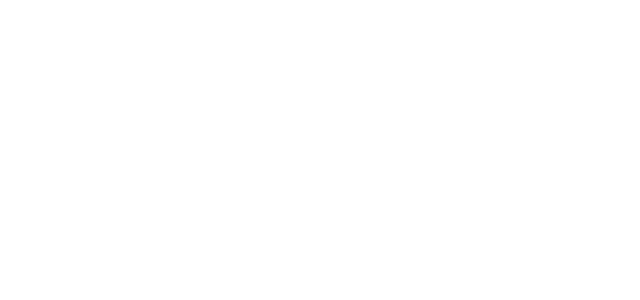
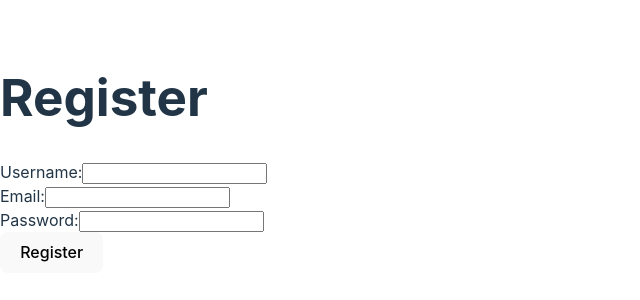
Before and after one commit to NPCuong069/comp_1640, a React (Vite) app: page /register in a window 1280 px wide. Before the commit this address had no page. Shown: the part 246-546 px from the top of the page, without its empty margins (0-640 px from the left). Built offline with nearby package versions, Linux system fonts and the light colour scheme.

Commit message:
first layout

```diff
--- /dev/null
+++ b/src/components/general/Footer.jsx
@@ -0,0 +1,11 @@
+import React from 'react';
+
+function Footer() {
+  return (
+    <footer>
+      {/* Footer content here */}
+    </footer>
+  );
+}
+
+export default Footer;
--- /dev/null
+++ b/src/components/general/GeneralLayout.jsx
@@ -0,0 +1,15 @@
+import React from 'react';
+import Header from './Header';
+import Footer from './Footer';
+
+function GeneralLayout({ children }) {
+  return (
+    <div>
+      <Header />
+      <main>{children}</main>
+      <Footer />
+    </div>
+  );
+}
+
+export default GeneralLayout;
--- /dev/null
+++ b/src/components/general/Header.jsx
@@ -0,0 +1,13 @@
+import React from 'react';
+
+function Header() {
+  return (
+    <header>
+      <nav>
+        {/* Navigation items here */}
+      </nav>
+    </header>
+  );
+}
+
+export default Header;
--- a/src/pages/LoginPage.jsx
+++ b/src/pages/LoginPage.jsx
@@ -1,4 +1,5 @@
 import React, { useState } from 'react';
+import GeneralLayout from '../components/general/GeneralLayout';
 
 function LoginPage() {
   const [username, setUsername] = useState('');
@@ -12,6 +13,7 @@
   };
 
   return (
+    <GeneralLayout>
       <div>
         <h2>Login</h2>
         <form onSubmit={handleSubmit}>
@@ -36,6 +38,7 @@
           <button type="submit">Login</button>
         </form>
       </div>
+    </GeneralLayout>
   );
 }
 
--- /dev/null
+++ b/src/pages/RegisterPage.jsx
@@ -0,0 +1,66 @@
+import React, { useState } from 'react';
+import GeneralLayout from '../components/general/GeneralLayout';
+
+function RegisterPage() {
+    const [userInfo, setUserInfo] = useState({
+        username: '',
+        email: '',
+        password: '',
+    });
+
+    const handleChange = (e) => {
+        const { name, value } = e.target;
+        setUserInfo((prevUserInfo) => ({
+            ...prevUserInfo,
+            [name]: value,
+        }));
+    };
+
+    const handleSubmit = (e) => {
+        e.preventDefault();
+        console.log('User Info:', userInfo);
+    };
+
+    return (
+        <GeneralLayout>
+            <div>
+                <h1>Register</h1>
+                <form onSubmit={handleSubmit}>
+                    <div>
+                        <label htmlFor="username">Username:</label>
+                        <input
+                            type="text"
+                            id="username"
+                            name="username"
+                            value={userInfo.username}
+                            onChange={handleChange}
+                        />
+                    </div>
+                    <div>
+                        <label htmlFor="email">Email:</label>
+                        <input
+                            type="email"
+                            id="email"
+                            name="email"
+                            value={userInfo.email}
+                            onChange={handleChange}
+                        />
+                    </div>
+                    <div>
+                        <label htmlFor="password">Password:</label>
+                        <input
+                            type="password"
+                            id="password"
+                            name="password"
+                            value={userInfo.password}
+                            onChange={handleChange}
+                        />
+                    </div>
+                    <button type="submit">Register</button>
+                </form>
+            </div>
+        </GeneralLayout>
+    );
+}
+
+export default RegisterPage;
--- a/src/routes/index.jsx
+++ b/src/routes/index.jsx
@@ -1,12 +1,13 @@
 import React from 'react';
 import { Routes, Route } from 'react-router-dom';
 import LoginPage from '../pages/LoginPage';
+import RegisterPage from '../pages/RegisterPage';
 // Other imports...
 
 export const AppRoutes = () => (
   <Routes>
+    <Route path="/login" element={<LoginPage />} />
+    <Route path="/register" element={<RegisterPage />} />
 
-    <Route path="/login" element={<LoginPage />} />
-    // Define other routes...
   </Routes>
 );
```
Lines whose indentation alone changed are shown as unchanged.
